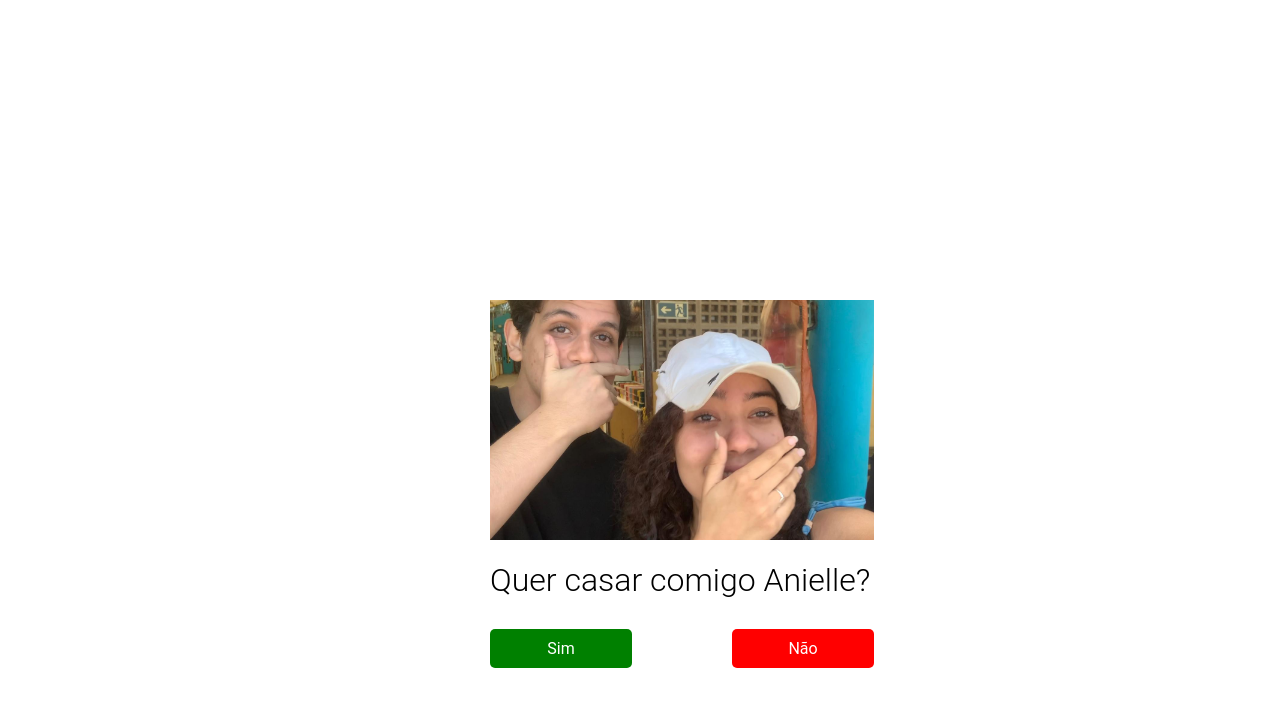
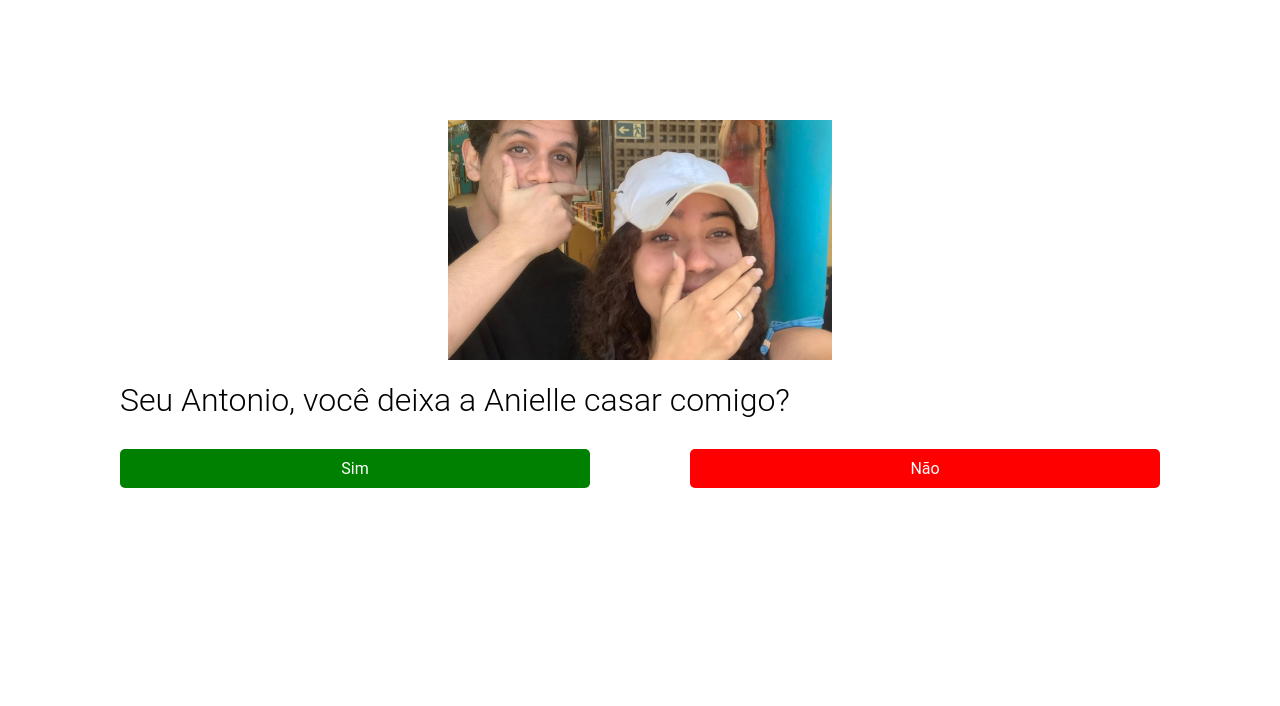
Before and after one commit to victorfjansen/want_marry_me_joke, a plain HTML site: page index.html in a window 1280 px wide. Drawn offline with Linux system fonts and the light colour scheme.

Commit message:
meu sogro

```diff
--- a/index.html
+++ b/index.html
@@ -10,7 +10,7 @@
     <div class="AniellePhotos"></div>
 
     <div>
-      <h1>Quer casar comigo Anielle?</h1>
+      <h1>Seu Antonio, você deixa a Anielle casar comigo?</h1>
       <div class="buttons">
         <button>Sim</button>
         <button>Não</button>
@@ -19,10 +19,8 @@
 
     <style>
       body {
-        top: 50%;
-        left: 50%;
-        position: absolute;
-        margin: -100px 0 0 -150px;
+        margin: 0 auto;
+        padding: 120px;
         font-family: "Roboto", sans-serif;
       }
 
@@ -81,7 +79,7 @@
     });
 
     correctlyButton.addEventListener("click", function () {
-      alert("Resposta correta! Vamo comer um empadão minha gata");
+      alert("Resposta correta! Vamo comer um empadão meu Sogro");
     });
   </script>
 </html>
```
